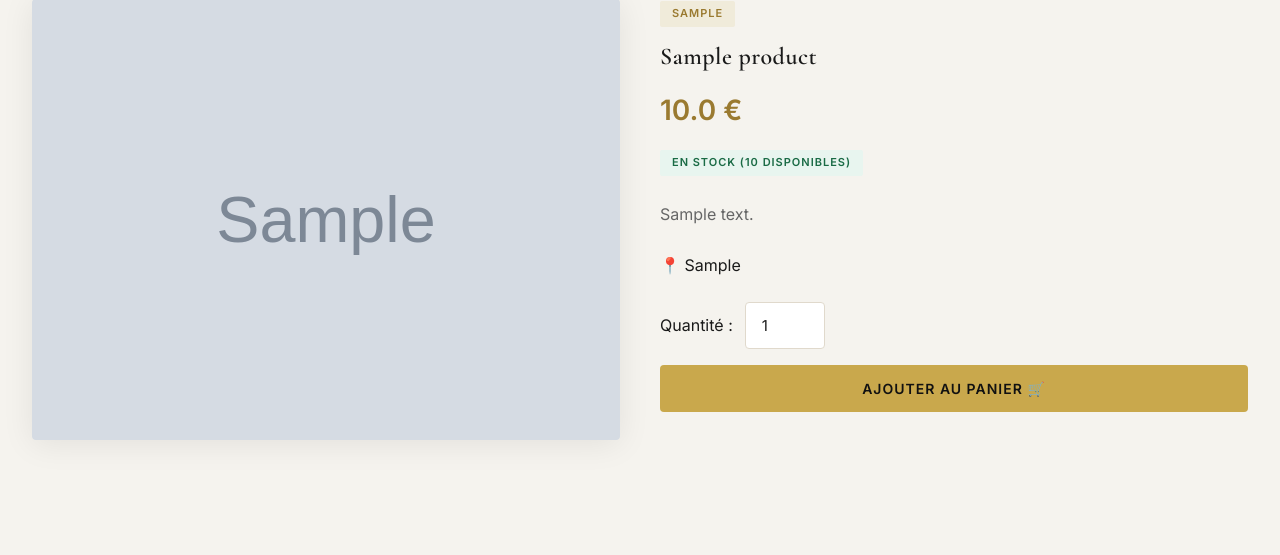
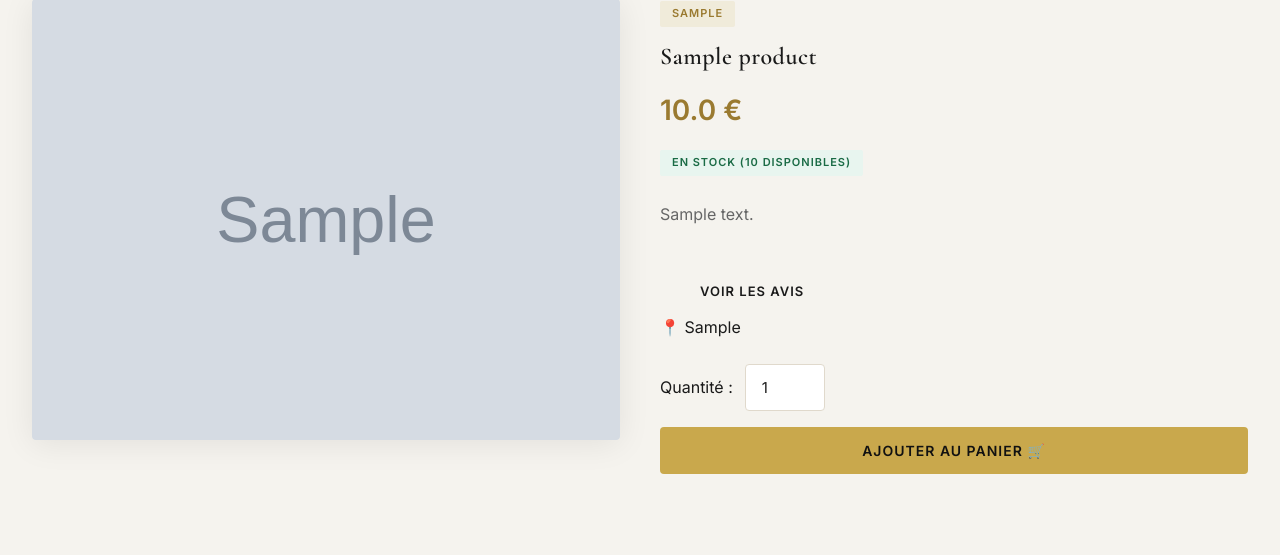
Before and after one commit to jke123/magie-groupe, a Flask app: a page that uses templates/public/product_detail.html in a window 1280 px wide. Shown: the part 466-1021 px from the top of the page. Run offline with Flask 3, Linux system fonts and the light colour scheme; tables that the repository leaves empty hold one stand-in row (values such as "Sample post"); grey boxes marked "Sample" are stand-in pictures; some libraries are stand-ins or nearby versions.

Commit message:
Add button to view product reviews

```diff
--- a/templates/public/product_detail.html
+++ b/templates/public/product_detail.html
@@ -27,6 +27,10 @@
         {% endif %}
 
         <p style="margin:24px 0;color:var(--text-light);line-height:1.8;">{{ product.description }}</p>
+
+        <a href="{{ url_for('product_reviews', slug=product.slug) }}" class="btn btn-primary" style="margin-top:15px;">
+            <i class="fas fa-star"></i> Voir les avis
+        </a>
 
         {% if product.location %}
         <p style="margin-bottom:24px;">📍 {{ product.location }}</p>
```
